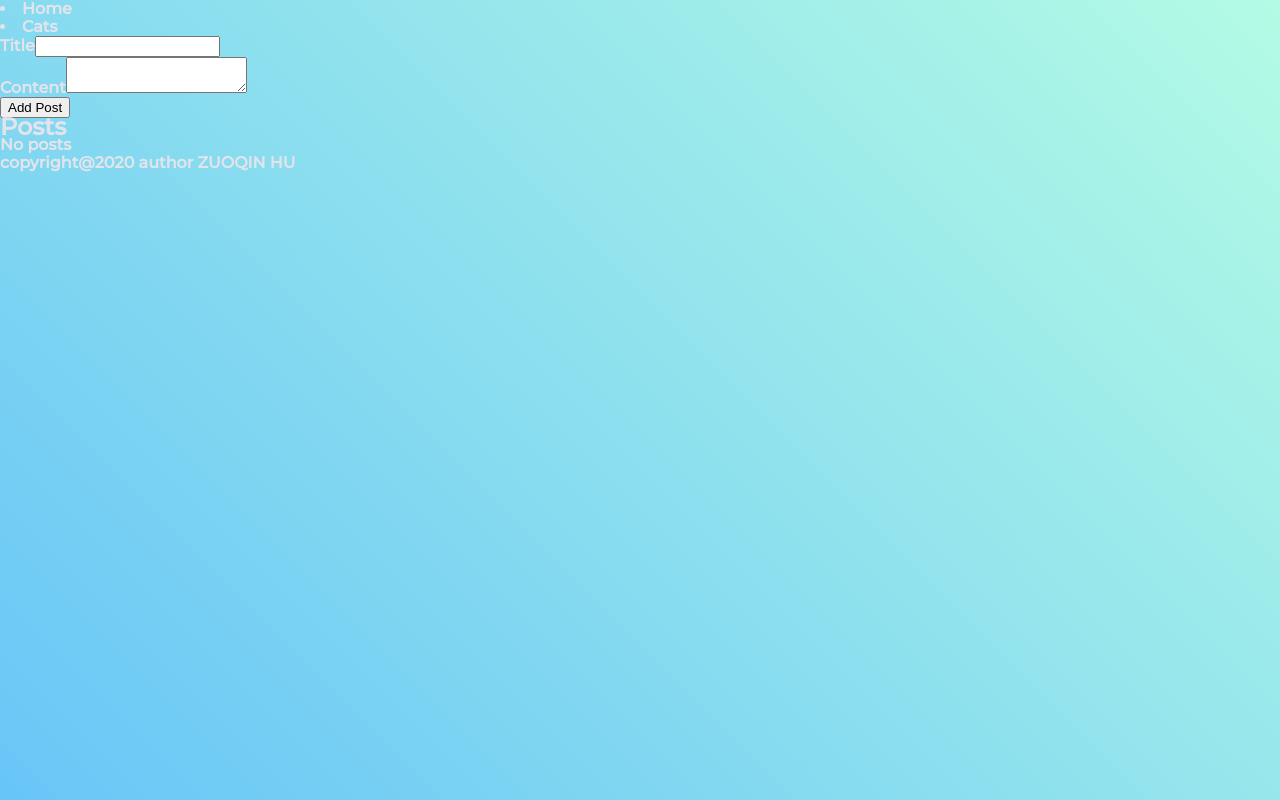
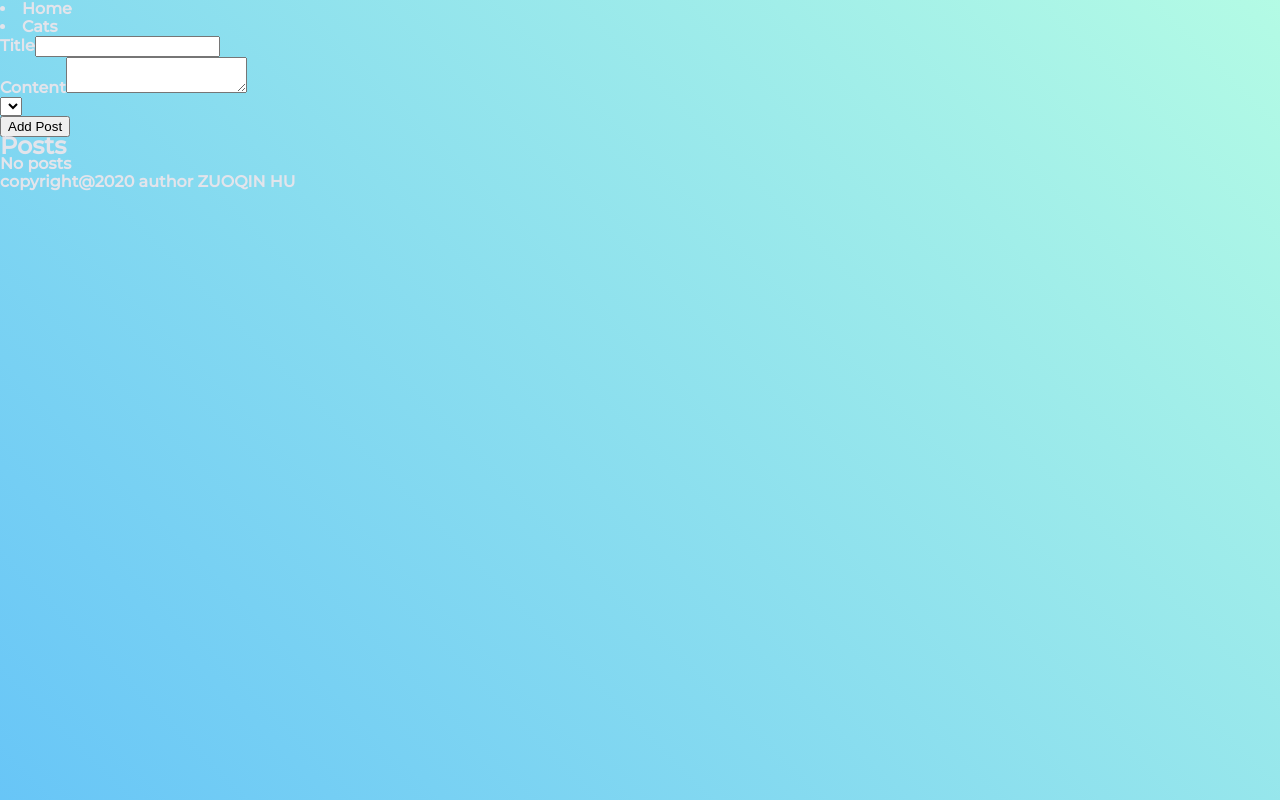
Before and after one commit to eunicejhu/typescript-blog.github.io, a React (Create React App) app: page / in a window 1280 px wide. Built offline with nearby package versions, Linux system fonts and the light colour scheme.

Commit message:
feat: render users as dropdown (AddPostForm)

```diff
--- a/src/features/posts/AddPostForm.tsx
+++ b/src/features/posts/AddPostForm.tsx
@@ -1,22 +1,45 @@
 import React, { useState } from "react";
-import { useDispatch } from "react-redux";
+import { useDispatch, useSelector } from "react-redux";
 import { postAdded } from "./postsSlice";
-
+import { State } from "../../store";
 const AddPostForm: React.FC = () => {
   const [title, setTitle] = useState("");
   const [content, setContent] = useState("");
+  const [userId, setUserId] = useState("");
+
   const dispatch = useDispatch();
-  const handleSubmit = (e: React.MouseEvent<HTMLFormElement>) => {
+
+  const users = useSelector((state: State) => state.users);
+
+  const renderUsersOptions =
+    users &&
+    users.map((user) => (
+      <option key={user.id} value={user.id}>
+        {user.name}
+      </option>
+    ));
+  const onTitleChanged = (e: React.SyntheticEvent<HTMLInputElement>) => {
+    setTitle(e.currentTarget.value);
+  };
+  const onContentChanged = (e: React.SyntheticEvent<HTMLTextAreaElement>) => {
+    setContent(e.currentTarget.value);
+  };
+  const onUserChanged = (e: React.SyntheticEvent<HTMLSelectElement>) => {
+    setUserId(e.currentTarget.value);
+  };
+
+  const onAddPostClicked = (e: React.SyntheticEvent<HTMLInputElement>) => {
     e.preventDefault();
-    if (title && content) {
-      dispatch(postAdded({ title, content }));
+    if (title && content && userId) {
+      dispatch(postAdded({ title, content, userId }));
       setTitle("");
       setContent("");
     }
   };
+
   return (
     <div className="add-post">
-      <form data-testid="form" onSubmit={handleSubmit}>
+      <form>
         <div className="field">
           <label htmlFor="title">Title</label>
           <input
@@ -25,7 +48,7 @@ const AddPostForm: React.FC = () => {
             name="title"
             width={20}
             value={title}
-            onChange={(e) => setTitle(e.target.value)}
+            onChange={onTitleChanged}
           />
         </div>
         <div className="field">
@@ -35,11 +58,22 @@ const AddPostForm: React.FC = () => {
             data-testid="content"
             name="content"
             value={content}
-            onChange={(e) => setContent(e.target.value)}
+            onChange={onContentChanged}
           ></textarea>
         </div>
         <div className="field">
-          <input type="submit" value="Add Post" />
+          <select
+            data-testid="users"
+            value={userId}
+            name="users"
+            id="users"
+            onChange={onUserChanged}
+          >
+            {renderUsersOptions}
+          </select>
+        </div>
+        <div className="field">
+          <input type="submit" value="Add Post" onClick={onAddPostClicked} />
         </div>
       </form>
     </div>
```
Also changed, not shown: 1 other file (tests, documents, lock files or other folders).
